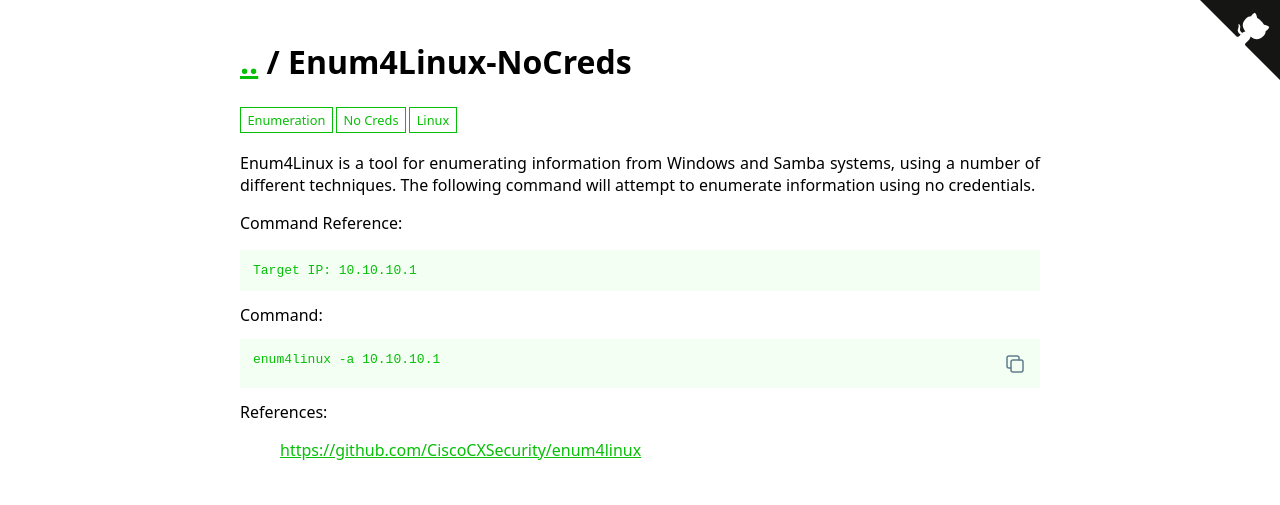
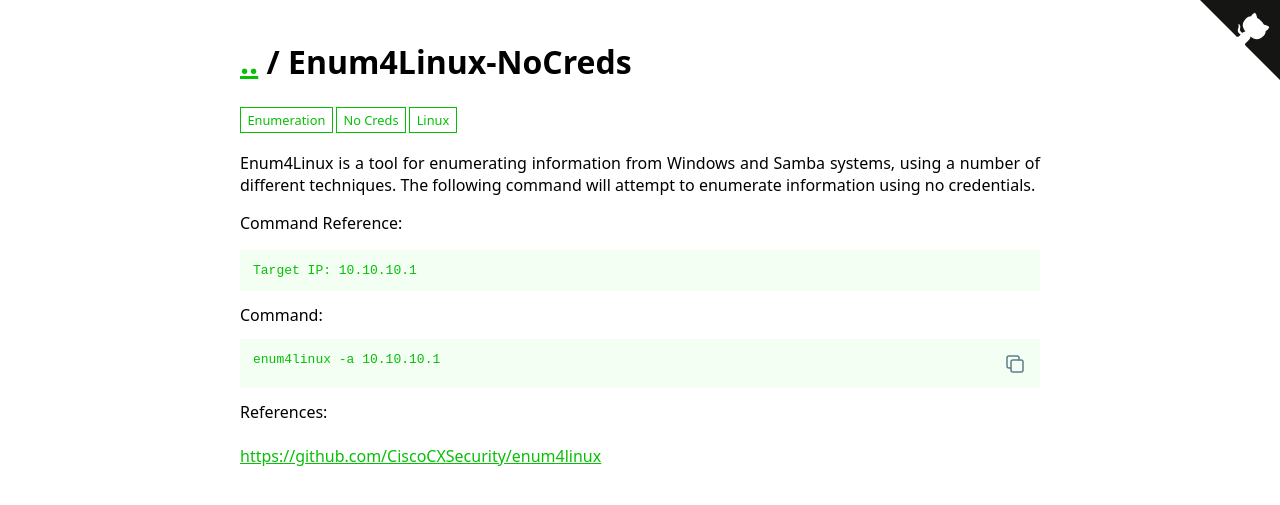
Before and after one commit to WADComs/WADComs.github.io, a Jekyll site: the page built from _wadcoms/Enum4Linux-NoCreds.md, in a window 1280 px wide. Shown: the top 505 px of the page. Built offline with Jekyll 4.4.1, drawn with Linux system fonts in a browser that asks for light colours.

```diff
--- a/_layouts/bin.html
+++ b/_layouts/bin.html
@@ -19,11 +19,13 @@ Command:
 </ul>
 
 References:
-<ul style="list-style-type:none;">
+<br>
+<br>
 {% for reference in page.references %}
-<li><a href="{{ reference }}">{{ reference }}</a></li>
+<a href="{{ reference }}">{{ reference }}</a>
+<br>
+<br>
 {% endfor %}
-<ul>
 <script>
 
 function copyFunction_com() {
```
